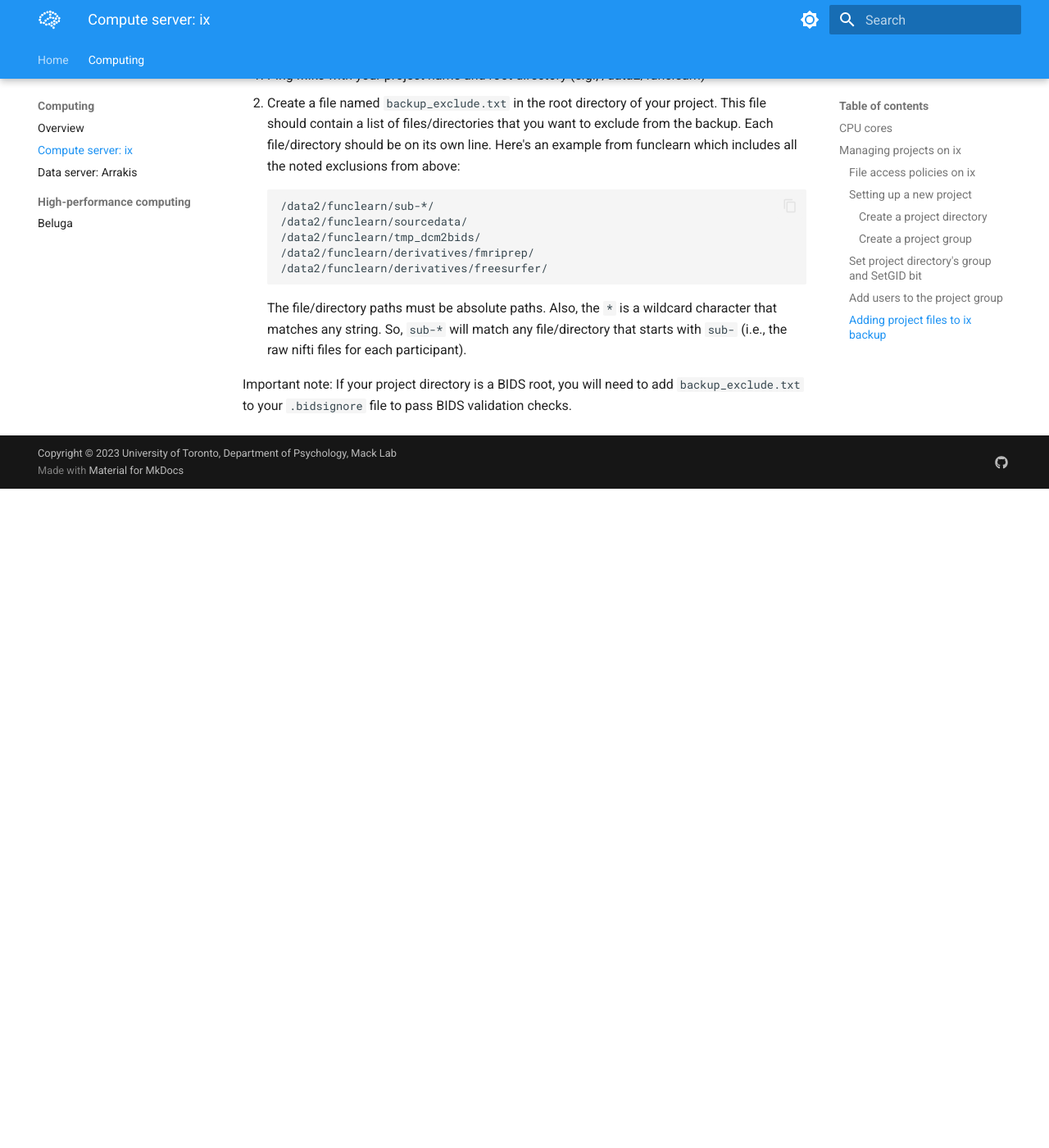
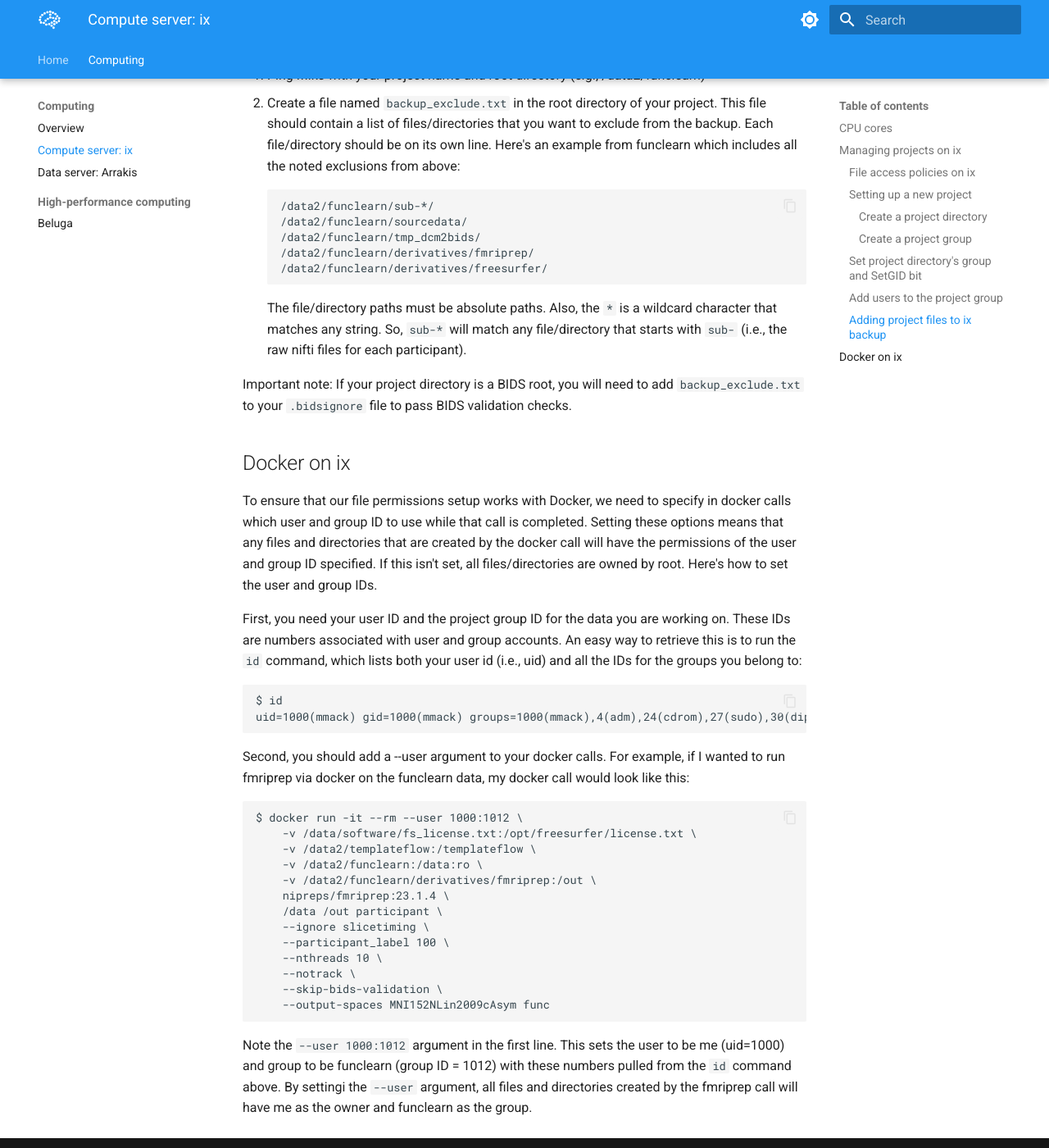
Before and after one commit to macklab/manual, an MkDocs documentation site: the page built from docs/ix.md, in a window 1280 px wide and 1400 px high, scrolled down 4145 px. Shown: the whole window at 82% size. Built offline with MkDocs 1.6.1 and Material for MkDocs 9.7.7, drawn with Linux system fonts in a browser that asks for light colours; before the commit the page ends 4741 px from its top, so only the background shows below that.

Commit message:
Update ix.md
Including docker permissions info

````diff
--- a/docs/ix.md
+++ b/docs/ix.md
@@ -132,3 +132,29 @@ To add your project to the backup list:
 The file/directory paths must be absolute paths. Also, the `*` is a wildcard character that matches any string. So, `sub-*` will match any file/directory that starts with `sub-` (i.e., the raw nifti files for each participant).
 
 Important note: If your project directory is a BIDS root, you will need to add `backup_exclude.txt` to your `.bidsignore` file to pass BIDS validation checks.
+
+## Docker on ix
+To ensure that our file permissions setup works with Docker, we need to specify in docker calls which user and group ID to use while that call is completed. Setting these options means that any files and directories that are created by the docker call will have the permissions of the user and group ID specified. If this isn't set, all files/directories are owned by root. Here's how to set the user and group IDs.
+
+First, you need your user ID and the project group ID for the data you are working on. These IDs are numbers associated with user and group accounts. An easy way to retrieve this is to run the `id` command, which lists both your user id (i.e., uid) and all the IDs for the groups you belong to:
+```
+$ id
+uid=1000(mmack) gid=1000(mmack) groups=1000(mmack),4(adm),24(cdrom),27(sudo),30(dip),46(plugdev),110(lxd),120(sambashare),1001(macklab),1011(bearholiday),1012(funclearn),1014(bighipp),1015(birthday),1016(clusterbake),1019(difflearn),1020(dtilearn),1021(eyelearn),1024(gardener),1027(videoschema),1030(em-hddm),1031(hippcircuit),1032(docker),1033(scenewheel),1034(aa_diffodd)
+```
+Second, you should add a --user argument to your docker calls. For example, if I wanted to run fmriprep via docker on the funclearn data, my docker call would look like this:
+```
+$ docker run -it --rm --user 1000:1012 \
+    -v /data/software/fs_license.txt:/opt/freesurfer/license.txt \
+    -v /data2/templateflow:/templateflow \
+    -v /data2/funclearn:/data:ro \
+    -v /data2/funclearn/derivatives/fmriprep:/out \
+    nipreps/fmriprep:23.1.4 \
+    /data /out participant \
+    --ignore slicetiming \
+    --participant_label 100 \
+    --nthreads 10 \
+    --notrack \
+    --skip-bids-validation \
+    --output-spaces MNI152NLin2009cAsym func
+```
+Note the `--user 1000:1012` argument in the first line. This sets the user to be me (uid=1000) and group to be funclearn (group ID = 1012) with these numbers pulled from the `id` command above. By settingi the `--user` argument, all files and directories created by the fmriprep call will have me as the owner and funclearn as the group.
````
